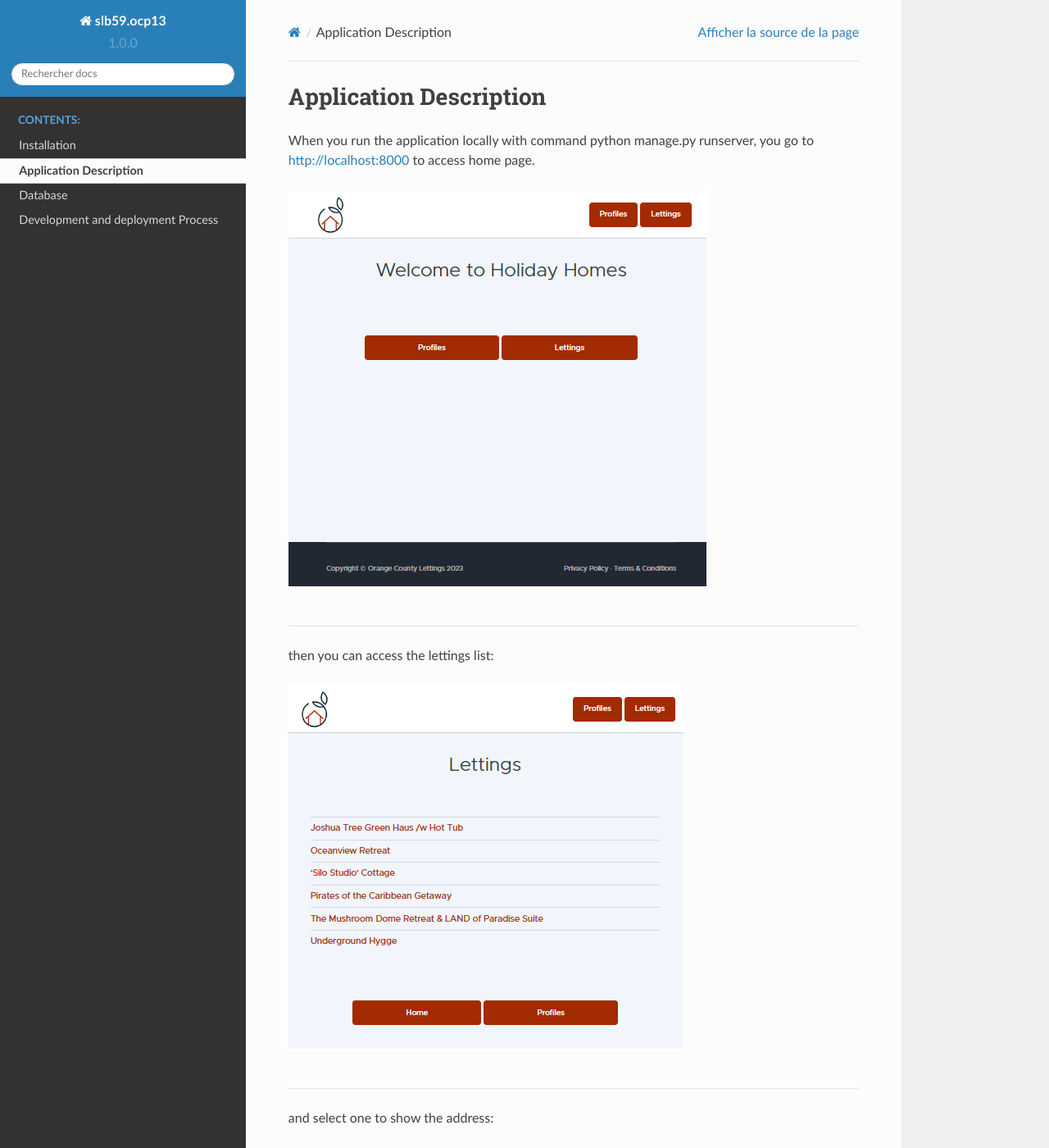
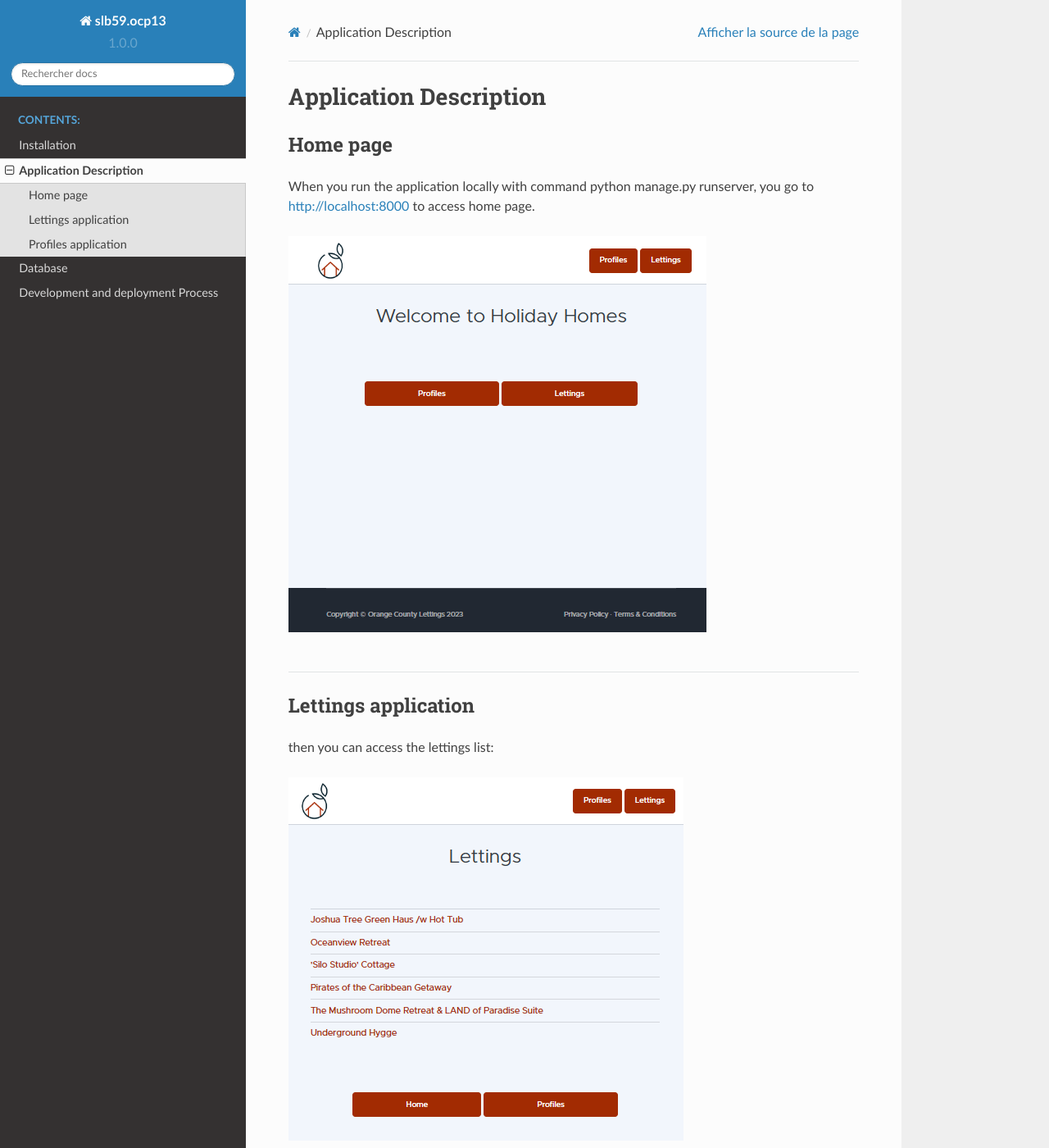
Before and after one commit to Slb59/OC-P13, a Sphinx documentation site: the page built from doc/source/desc.rst, in a window 1280 px wide and 1400 px high. Shown: the whole window at 82% size. Built offline with Sphinx 7.4.7 and the Read the Docs theme 2.0.0, drawn with Linux system fonts in a browser that asks for light colours.

Commit message:
update desc.rst

```diff
--- a/doc/source/desc.rst
+++ b/doc/source/desc.rst
@@ -1,6 +1,10 @@
 =======================
 Application Description
 =======================
+
+
+Home page
+---------
 
 When you run the application locally with command python manage.py runserver, you go to http://localhost:8000 to access home page.
 
@@ -9,6 +13,9 @@ When you run the application locally with command python manage.py runserver, yo
    :alt: home page
 
 -----
+
+Lettings application
+--------------------
 
 then you can access the lettings list:
 
@@ -24,6 +31,9 @@ and select one to show the address:
 
 -----
 
+Profiles application
+--------------------
+
 then you can go back home and inspect the profiles list:
 
 .. image:: images/profileslist.png
@@ -31,6 +41,7 @@ then you can go back home and inspect the profiles list:
 
 -----
 
+
 and look at a profile data:
 
 .. image:: images/profilepage.png
```
